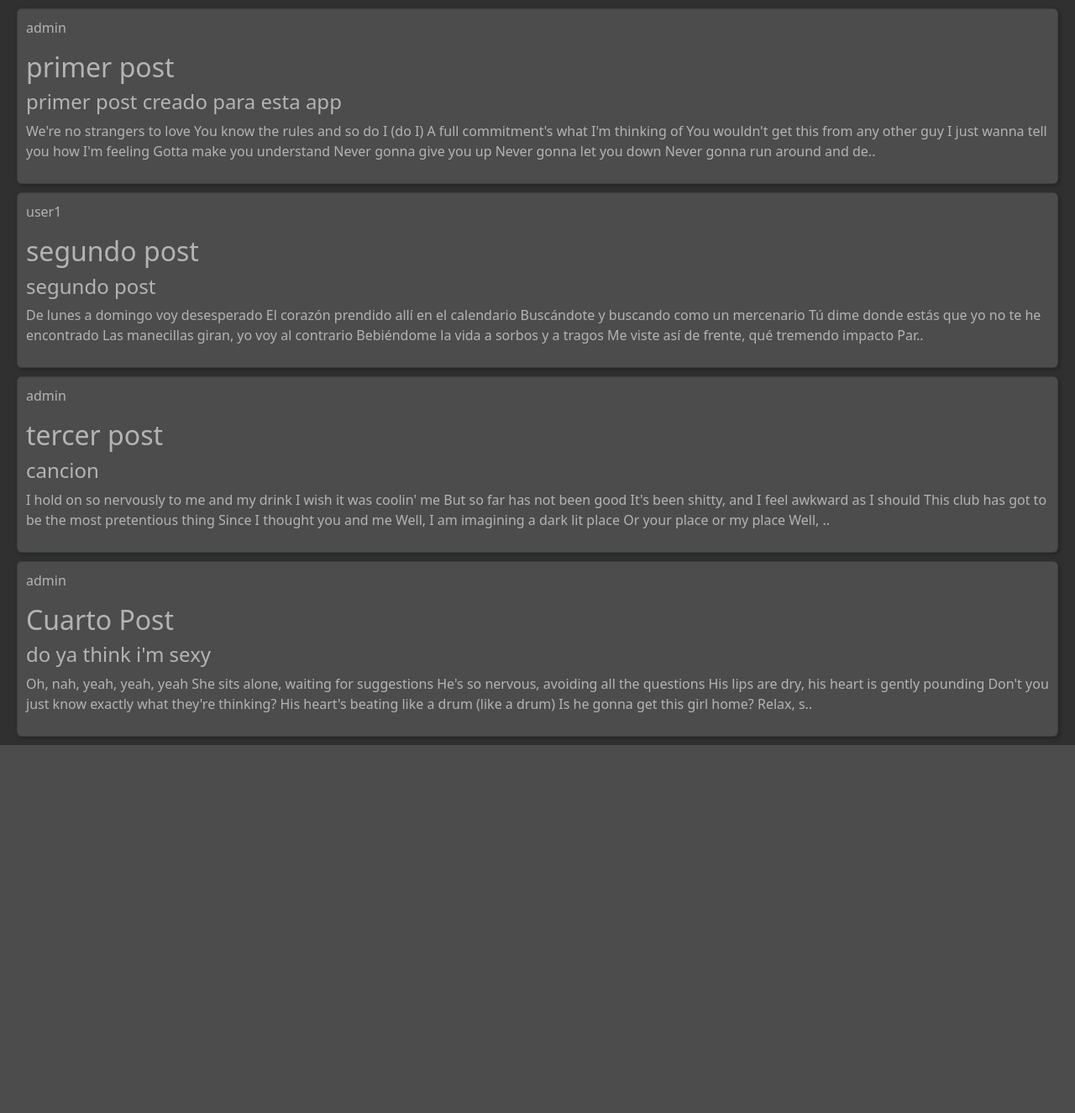
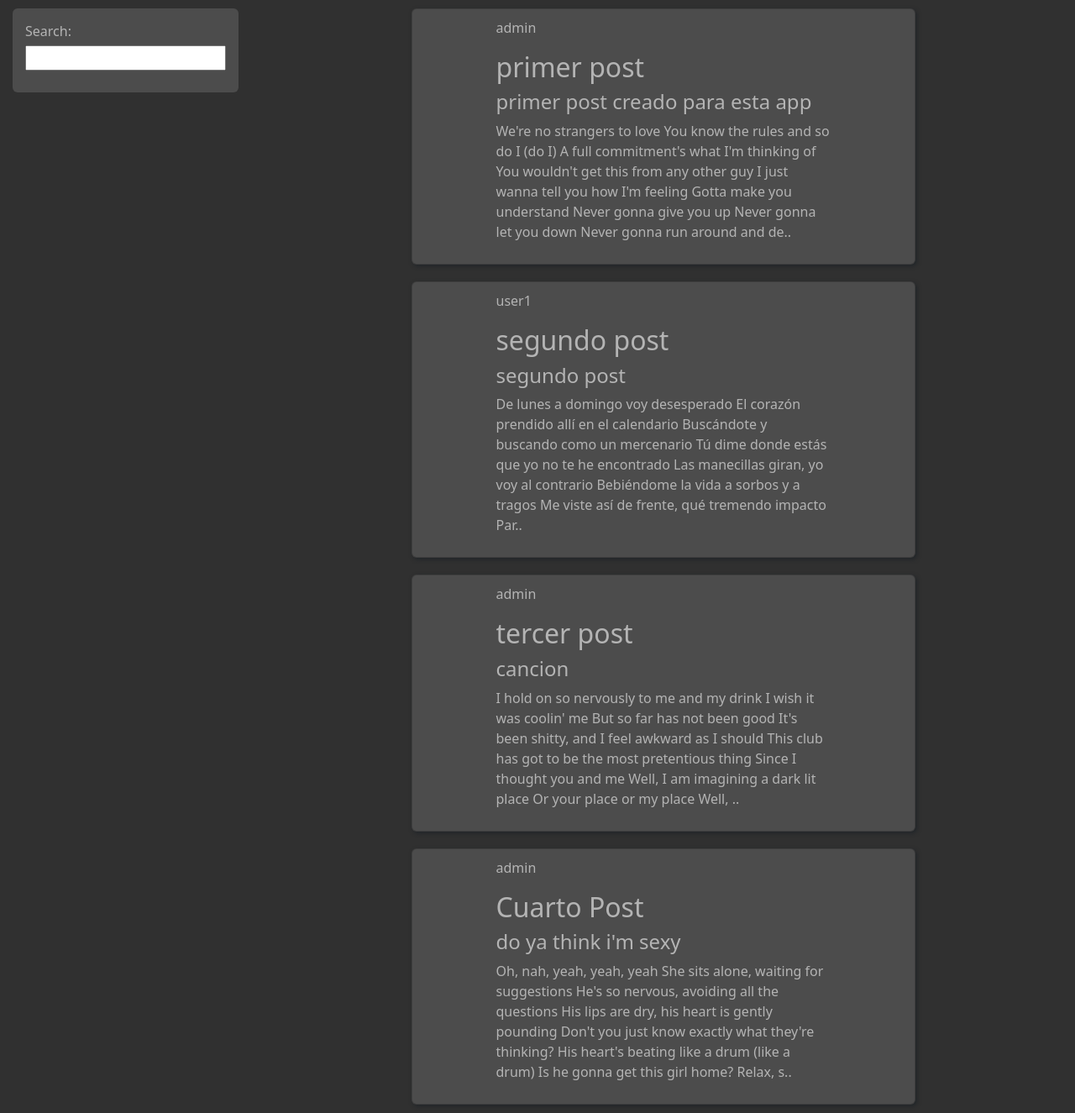
Before and after one commit to TipoCX/PryctoFinalPy54130, a Django app: page / in a window 1280 px wide. Shown: the part 56-1381 px from the top of the page at 84% size. Before the commit the page ends 943 px from the top, so only its background shows below. Run offline with Django 5.2, Linux system fonts and the light colour scheme; a user stored in the database is signed in; data comes from the database, SQL or seed files in the repository; both versions use the stored data as it was after the commit; some libraries are stand-ins or nearby versions.

Commit message:
busqueda

```diff
--- a/blog/forms.py
+++ b/blog/forms.py
@@ -0,0 +1,6 @@
+from django import forms
+from .models import *
+
+
+class SearchForm(forms.Form):
+    search = forms.CharField()
--- a/blog/static/style.css
+++ b/blog/static/style.css
@@ -1,9 +1,33 @@
 body {
   background-color: #303030;
+  scrollbar-track-color: rgba(10, 10, 10, 0);
+}
+body::-webkit-scrollbar {
+  width: 14px;
+  height: 18px;
+}
+body::-webkit-scrollbar-thumb {
+  height: 6px;
+  border: 4px solid rgba(0, 0, 0, 0);
+  background-clip: padding-box;
+  border-radius: 7px;
+  background-color: #4c4c4c;
+  box-shadow: inset -1px -1px 0px rgba(0, 0, 0, 0.05), inset 1px 1px 0px rgba(0, 0, 0, 0.05);
+}
+body::-webkit-scrollbar-button {
+  width: 0;
+  height: 0;
+  display: none;
+}
+body::-webkit-scrollbar-track {
+  background-color: transparent;
 }
 
 .navbar-custom {
   background-color: #4c4c4c;
+  position: sticky;
+  top: 0;
+  z-index: 1;
 }
 
 .navbar-nav {
@@ -16,12 +40,27 @@ body {
   right: 0;
 }
 
+.posts-container {
+  width: 100%;
+  display: flex;
+  flex-direction: column;
+  align-items: center;
+}
+
+.index-container {
+  display: flex;
+  flex-direction: row;
+}
+
 .post {
   margin-block: 10px;
+  width: 60%;
   margin-inline: 20px;
-  padding: 10px;
+  padding-block: 10px;
+  padding-inline: 100px;
   background-color: #4c4c4c;
   box-shadow: 2px 2px 5px;
+  min-width: 600px;
 }
 .post h1 {
   color: #b4b4b4;
@@ -45,4 +84,17 @@ a {
 }
 a:hover {
   scale: 101%;
+}
+
+.search-container {
+  background-color: #4c4c4c;
+  margin-inline: 15px;
+  margin-block: 10px;
+  border-radius: 6px;
+  max-height: 100px;
+  padding: 15px;
+  color: #b4b4b4;
+}
+.search-container label {
+  margin-bottom: 5px;
 }/*# sourceMappingURL=style.css.map */
--- a/blog/static/style.sass
+++ b/blog/static/style.sass
@@ -1,10 +1,35 @@
+@mixin scrollbar()
+    &::-webkit-scrollbar
+        width: 14px
+        height: 18px
+
+    &::-webkit-scrollbar-thumb
+        height: 6px
+        border: 4px solid rgba(0, 0, 0, 0)
+        background-clip: padding-box
+        border-radius: 7px
+        background-color: #4c4c4c
+        box-shadow: inset -1px -1px 0px rgba(0, 0, 0, 0.05), inset 1px 1px 0px rgba(0, 0, 0, 0.05)
+
+    &::-webkit-scrollbar-button
+        width: 0
+        height: 0
+        display: none
+
+    &::-webkit-scrollbar-track
+        background-color: transparent
 $text-color: #b4b4b4
 
 body
     background-color: #303030
+    scrollbar-track-color: rgba(10, 10, 10, 0)
+    @include scrollbar()
 
 .navbar-custom
     background-color: #4c4c4c
+    position: sticky
+    top: 0
+    z-index: 1
 
 .navbar-nav
     width: 100%
@@ -14,12 +39,26 @@ body
         position: absolute
         margin-right: 30px
         right: 0
+
+.posts-container
+    width: 100%
+    display: flex
+    flex-direction: column
+    align-items: center
+
+.index-container
+    display: flex
+    flex-direction: row
+
 .post
     margin-block: 10px
+    width: 60%
     margin-inline: 20px
-    padding: 10px
+    padding-block: 10px
+    padding-inline: 100px
     background-color: #4c4c4c
     box-shadow: 2px 2px 5px
+    min-width: 600px
     h1
         color: $text-color
     h3
@@ -36,3 +75,14 @@ a
     transition: all 100ms ease-in-out
     &:hover
         scale: 101%
+
+.search-container
+    background-color: #4c4c4c
+    margin-inline: 15px
+    margin-block: 10px
+    border-radius: 6px
+    max-height: 100px
+    padding: 15px
+    color: $text-color
+    label
+        margin-bottom: 5px
--- a/blog/templates/index.html
+++ b/blog/templates/index.html
@@ -3,6 +3,14 @@
 {% block content %}
 
 {% if posts %}
+<div class='index-container'>
+    <div class='search-container'>
+        <form action="{% url "home" %}" method="post">
+            {% csrf_token %}
+            {{ form.as_p }}
+        </form>
+    </div>
+<div class="posts-container">
 {% for post in posts %}
 <a href='{% url "post" postid=post.id %}' class="card post">
     <p>{{ post.author }}</p>
@@ -11,10 +19,11 @@
     <p>{% for letter in post.contenido%}{% if  forloop.counter0  <= 300 %}{{letter}}{% else %}{% if  forloop.counter0 == 300 or  forloop.counter0  == 301 or  forloop.counter0 == 302 %}.{% endif %}{% endif %}{% endfor %}</p>
 </a>
 {% endfor %}
+</div>
+</div>
 {% else %}
 
-<h2>aun no se a hecho ningun post.
-    Se el Primero ;)
+<h2>No se a encontrado Ningun post
 </h2>
 {% endif %}
 
--- a/blog/views.py
+++ b/blog/views.py
@@ -4,6 +4,10 @@ from django.http import HttpResponse
 
 # Imports de modelos
 from .models import *
+from django.db.models import Q
+
+# Imports de Forms
+from .forms import *
 
 # Imports relcaionados con Cuentas de usuario
 from django.contrib.auth import logout
@@ -14,9 +18,18 @@ from django.contrib.auth.decorators import login_required
 
 @login_required
 def indexView(request):
-    posts: list = Post.objects.all()
-    context = {'posts': posts}
-    return render(request, "index.html", context)
+    form = SearchForm()
+    if request.method == 'GET':
+        posts: list = Post.objects.all()
+        context = {'posts': posts, 'form':form}
+        return render(request, "index.html", context)
+    elif request.method == 'POST':
+        form = SearchForm(request.POST)
+        if form.is_valid():
+            search = form.cleaned_data['search']
+            posts: list = Post.objects.filter(Q(titulo__contains = search) | Q(subtitulo__contains = search) | Q(contenido__contains = search) | Q(author__username__contains = search))
+            context = {'posts': posts, 'form':form}
+            return render(request, "index.html", context)
 
 
 def loginView(request):
```
Also changed, not shown: blog/templates/post.html (+7 -5 lines), db.sqlite3, 2 other files.
